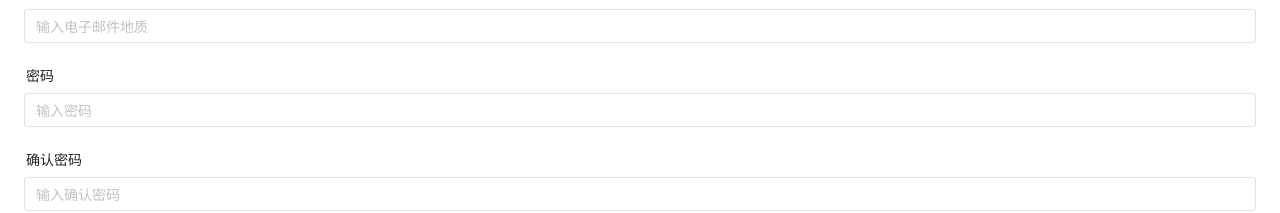
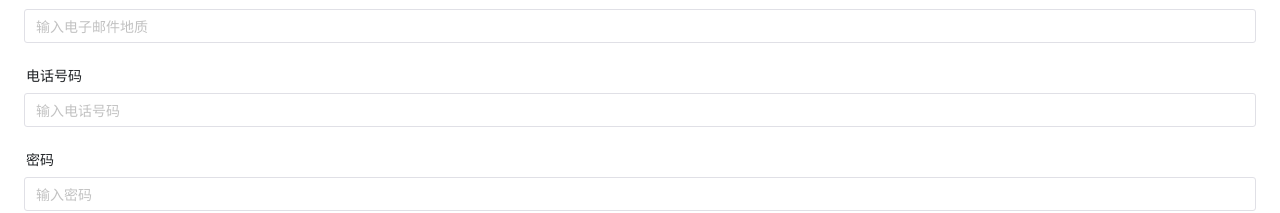
Before and after one commit to FinleyGe/Community-E-Home, a Vue app in the folder e-home-vue/: page /register in a window 1280 px wide. Shown: the part 207-420 px from the top of the page. Built offline with nearby package versions, Linux system fonts and the light colour scheme.

Commit message:
Update RegisterPage.vue

```diff
--- a/e-home-vue/src/views/RegisterPage.vue
+++ b/e-home-vue/src/views/RegisterPage.vue
@@ -49,6 +49,10 @@ function registerClick() {
         <n-input v-model:value="user.email" placeholder="输入电子邮件地质"/>
     </n-form-item>
 
+    <n-form-item label="电话号码" path="user.phone">
+        <n-input v-model:value="user.phone" placeholder="输入电话号码"/>
+    </n-form-item>
+
     <n-form-item label="密码" path="user.pwd">
         <n-input v-model:value="user.pwd" placeholder="输入密码"/>
     </n-form-item>
```
